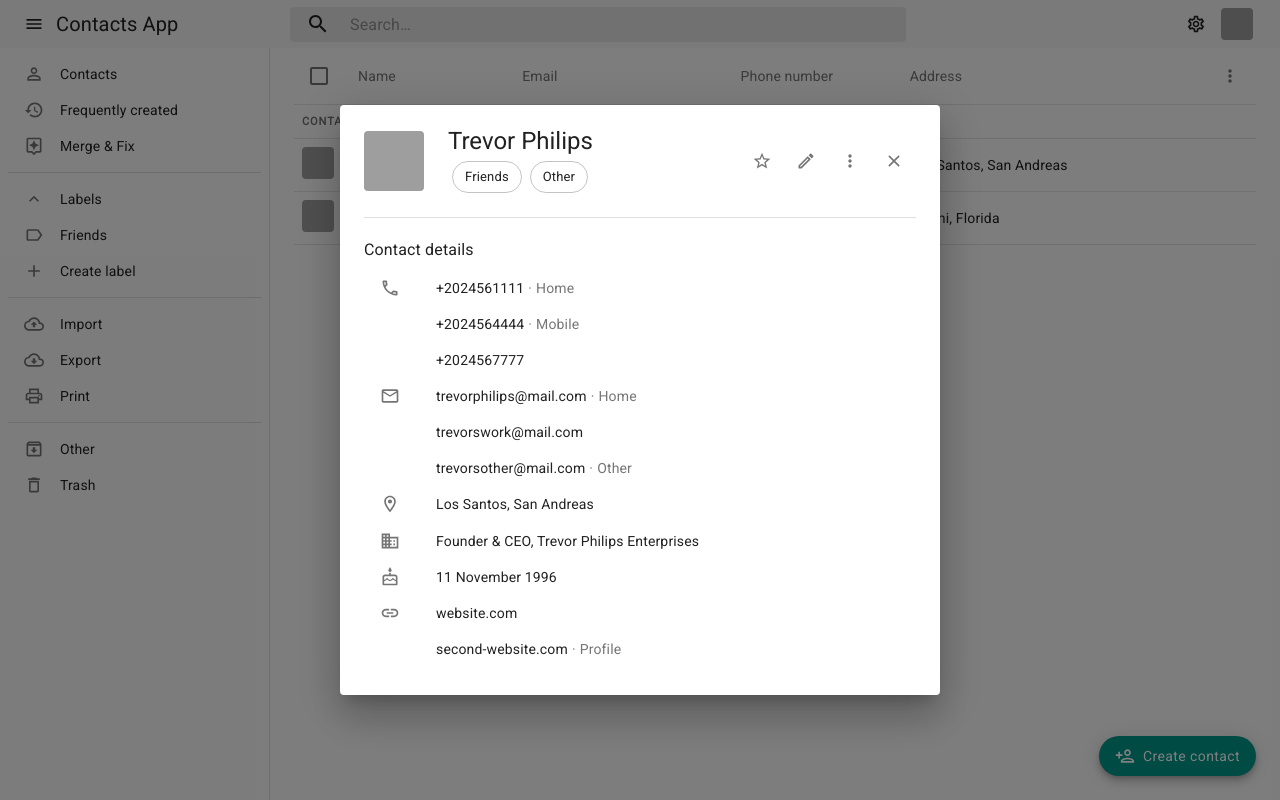
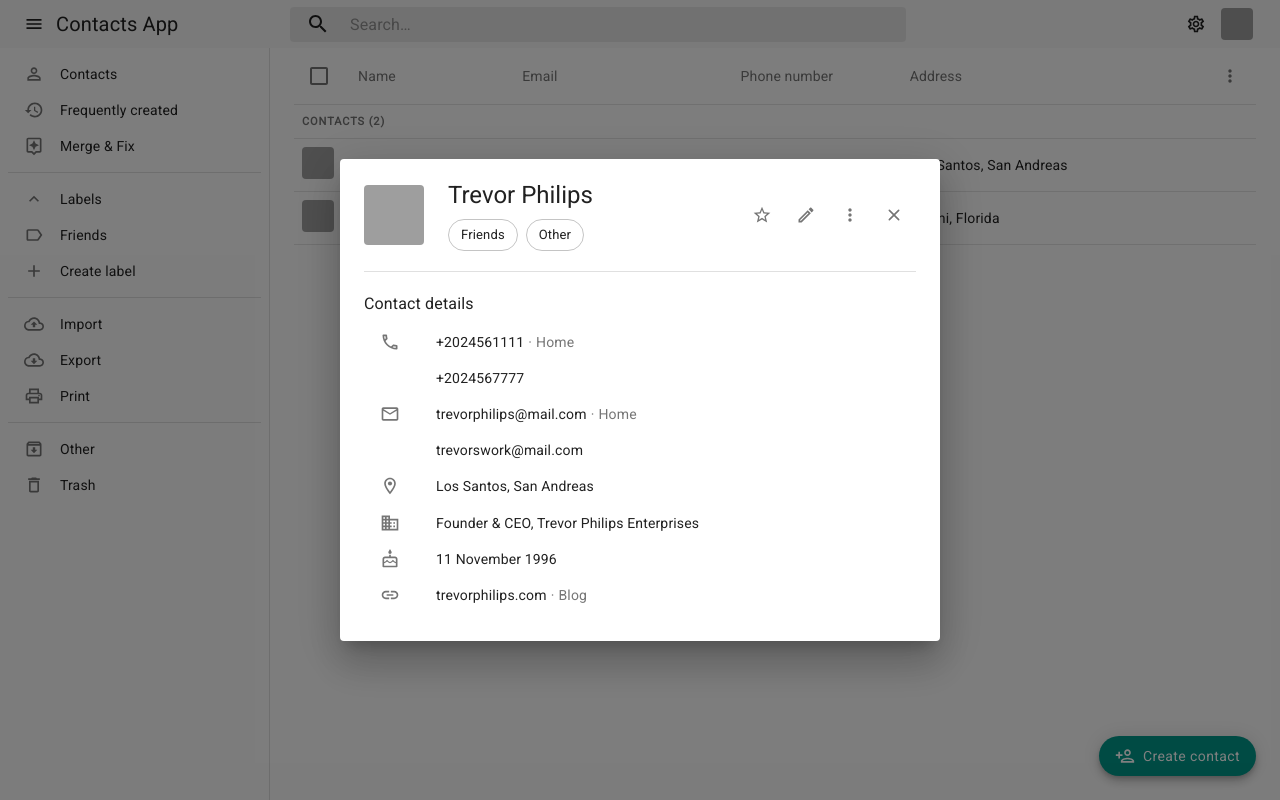
Before and after one commit to thesafaraliyev/contacts-app, a React (Create React App) app in the folder front-end/: page / in a window 1280 px wide. Built offline with nearby package versions, Linux system fonts and the light colour scheme; grey boxes are pictures that could not be loaded.

Commit message:
Contacts details dialog refactored.

```diff
--- a/front-end/src/components/Contact/DetailsDialog.js
+++ b/front-end/src/components/Contact/DetailsDialog.js
@@ -9,7 +9,8 @@ import {
     Dialog,
     DialogContent,
     Grow,
-    useMediaQuery
+    useMediaQuery,
+    Hidden
 } from '@material-ui/core';
 import {useTheme, makeStyles} from '@material-ui/core/styles';
 
@@ -35,20 +36,20 @@ const useStyles = makeStyles((theme) => ({
         width: theme.spacing(7.5),
         height: theme.spacing(7.5),
     },
-    contactName: {
+    titleContainer: {
         marginLeft: theme.spacing(3),
         flexGrow: 2,
     },
-    actions: {
-        display: 'flex',
-    },
-    chipContainer: {
-        '& > *': {
-            margin: theme.spacing(0.5),
-        },
+    chip: {
+        margin: theme.spacing(1, 1, 0, 0),
     },
     contactDetails: {
         paddingTop: theme.spacing(2.5),
+    },
+    actions: {
+        display: 'flex',
+        justifyContent: 'space-between',
+        paddingBottom: theme.spacing(2),
     },
 }));
 
@@ -66,10 +67,6 @@ const contact = {
             label: 'Home',
         },
         {
-            value: '+2024564444',
-            label: 'Mobile',
-        },
-        {
             value: '+2024567777',
             label: '',
         },
@@ -83,19 +80,11 @@ const contact = {
             value: 'trevorswork@mail.com',
             label: '',
         },
-        {
-            value: 'trevorsother@mail.com',
-            label: 'Other',
-        },
     ],
     websites: [
         {
-            value: 'website.com',
-            label: '',
-        },
-        {
-            value: 'second-website.com',
-            label: 'Profile',
+            value: 'trevorphilips.com',
+            label: 'Blog',
         },
     ],
     labels: [
@@ -121,10 +110,36 @@ const DetailsDialog = ({id, open, setOpen}) => {
         setOpen(false);
     };
 
+    const settingButtons = (
+        <React.Fragment>
+            <IconButton>
+                <StarBorderOutlinedIcon fontSize='small'/>
+            </IconButton>
+            <IconButton>
+                <EditOutlinedIcon fontSize='small'/>
+            </IconButton>
+            <IconButton>
+                <MoreVertOutlinedIcon fontSize='small'/>
+            </IconButton>
+        </React.Fragment>
+    );
+
 
     return (
         <Dialog open={open} onClose={handleClose} TransitionComponent={Grow} fullScreen={fullScreen} fullWidth>
             <DialogContent className={classes.content}>
+
+                <Hidden smUp>
+                    <div className={classes.actions}>
+                        <div>
+                            <IconButton onClick={() => setOpen(false)}>
+                                <ClearRoundedIcon fontSize='small'/>
+                            </IconButton>
+                        </div>
+
+                        <div>{settingButtons}</div>
+                    </div>
+                </Hidden>
 
                 <div className={classes.header}>
                     <Avatar
@@ -133,30 +148,24 @@ const DetailsDialog = ({id, open, setOpen}) => {
                         src="/static/images/avatar/1.jpg"
                         className={classes.avatar}/>
 
-                    <div className={classes.contactName}>
-                        <Typography variant='h5'>{contact.firstname} {contact.surname}</Typography>
+                    <div className={classes.titleContainer}>
+                        <Typography variant='h5'>
+                            {contact.firstname} {contact.surname}
+                        </Typography>
 
-                        <div className={classes.chipContainer}>
-                            {contact.labels.map(label => (
-                                <Chip clickable variant='outlined' key={label.slug} label={label.name}/>
+                        <div>
+                            {contact.labels.map(({slug, name}) => (
+                                <Chip clickable variant='outlined' className={classes.chip} key={slug} label={name}/>
                             ))}
                         </div>
                     </div>
 
-                    <div className={classes.actions}>
-                        <IconButton>
-                            <StarBorderOutlinedIcon fontSize='small'/>
-                        </IconButton>
-                        <IconButton>
-                            <EditOutlinedIcon fontSize='small'/>
-                        </IconButton>
-                        <IconButton>
-                            <MoreVertOutlinedIcon fontSize='small'/>
-                        </IconButton>
+                    <Hidden xsDown>
+                        {settingButtons}
                         <IconButton onClick={() => setOpen(false)}>
                             <ClearRoundedIcon fontSize='small'/>
                         </IconButton>
-                    </div>
+                    </Hidden>
                 </div>
 
                 <Divider/>
--- a/front-end/src/components/Contact/DetailsList.js
+++ b/front-end/src/components/Contact/DetailsList.js
@@ -46,8 +46,8 @@ const SecondaryText = ({text}) => {
 }
 
 const prepJobAndCompanyText = contact => {
-    const hasJobTitle = contact.hasOwnProperty('jobTitle');
-    const hasCompany = contact.hasOwnProperty('company');
+    const hasJobTitle = contact.jobTitle.length
+    const hasCompany = contact.company.length;
 
     if (hasJobTitle && hasCompany) {
         return `${contact.jobTitle}, ${contact.company}`
@@ -68,7 +68,7 @@ const DetailsList = ({contact}) => {
 
     return (
         <List dense>
-            {'numbers' in contact && contact.numbers.map((number, index) => (
+            {contact.numbers.map((number, index) => (
                 <ListItem key={index} className={classes.item}>
                     {index === 0 && <ListItemIcon><PhoneOutlinedIcon fontSize='small'/></ListItemIcon>}
                     <ListItemText
@@ -80,7 +80,7 @@ const DetailsList = ({contact}) => {
                 </ListItem>
             ))}
 
-            {'mails' in contact && contact.mails.map((mail, index) => (
+            {contact.mails.map((mail, index) => (
                 <ListItem key={index} className={classes.item}>
                     {index === 0 && <ListItemIcon><MailOutlinedIcon fontSize='small'/></ListItemIcon>}
                     <ListItemText
@@ -92,7 +92,7 @@ const DetailsList = ({contact}) => {
                 </ListItem>
             ))}
 
-            {'address' in contact && <ListItem>
+            {contact.address.length > 0 && <ListItem>
                 <ListItemIcon><LocationOnOutlinedIcon fontSize='small'/></ListItemIcon>
                 <ListItemText primary={contact.address}/>
             </ListItem>}
@@ -102,12 +102,12 @@ const DetailsList = ({contact}) => {
                 <ListItemText primary={jobAndCompanyText}/>
             </ListItem>}
 
-            {'birthday' in contact && <ListItem>
+            {contact.birthday.length > 0 && <ListItem>
                 <ListItemIcon><CakeOutlinedIcon fontSize='small'/></ListItemIcon>
                 <ListItemText primary={contact.birthday}/>
             </ListItem>}
 
-            {'websites' in contact && contact.websites.map((website, index) => (
+            {contact.websites.map((website, index) => (
                 <ListItem key={index} className={classes.item}>
                     {index === 0 && <ListItemIcon><LinkOutlinedIcon fontSize='small'/></ListItemIcon>}
                     <ListItemText
```
